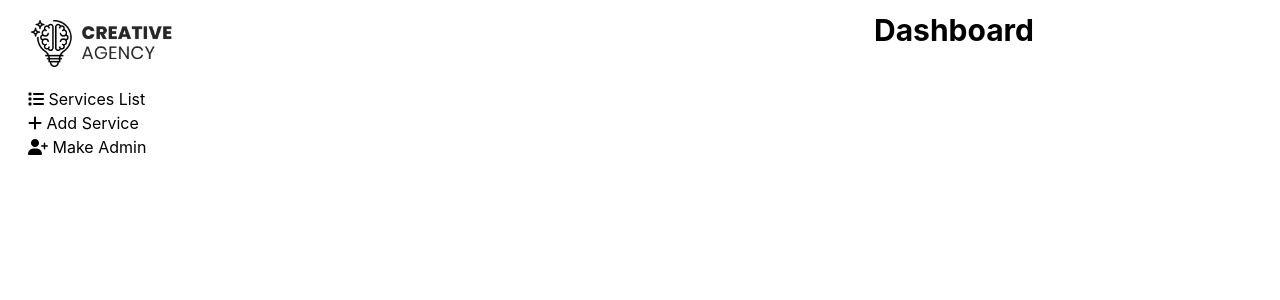
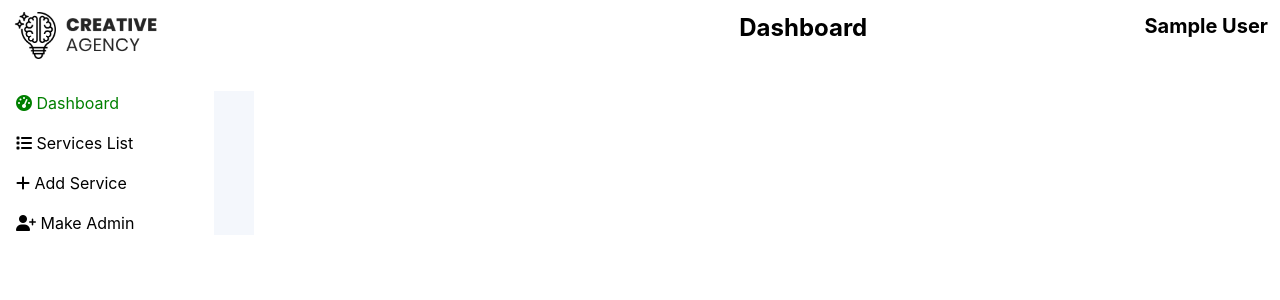
Before and after one commit to EliusHHimel/creative-agency-client-side, a React (Create React App) app: page /dashboard in a window 1280 px wide. Shown: the top 300 px of the page. Built offline with nearby package versions, Linux system fonts and the light colour scheme; no server answers; sample sign-in values are in the browser's storage.

Commit message:
dashboard functionality added

```diff
--- a/src/App.css
+++ b/src/App.css
@@ -25,3 +25,7 @@
 .active{
   color: green;
 }
+.dashboard-bg{
+  background-color: #f4f7fc;
+  background-size: cover;
+}
--- a/src/App.js
+++ b/src/App.js
@@ -1,5 +1,9 @@
+
 import { BrowserRouter, Route, Routes } from 'react-router-dom';
 import './App.css';
+import AddServices from './Pages/DashboardPage/AdminDashboard/AddServices/AddServices';
+import MakeAdmin from './Pages/DashboardPage/AdminDashboard/MakeAdmin/MakeAdmin';
+import ServiceList from './Pages/DashboardPage/AdminDashboard/ServiceList/ServiceList';
 import DashboardRoot from './Pages/DashboardPage/DashboardRoot/DashboardRoot';
 import Home from './Pages/HomePage/Home/Home';
 import Login from './Pages/LoginPage/Login';
@@ -7,6 +11,7 @@ import ProtectedRoute from './Pages/ProtectedRoute/ProtectedRoute';
 import Signup from './Pages/SignupPage/Signup';
 
 function App() {
+
   return (
     <div className="App">
       <BrowserRouter>
@@ -16,7 +21,11 @@ function App() {
           <Route path='/register' element={<Signup />} />
           <Route path='/dashboard' element={<ProtectedRoute>
             <DashboardRoot></DashboardRoot>
-          </ProtectedRoute>} />
+          </ProtectedRoute>}>
+            <Route path='serviceList' element={<ServiceList />} />
+            <Route path='addService' element={<AddServices />} />
+            <Route path='makeAdmin' element={<MakeAdmin />} />
+          </Route>
         </Routes>
       </BrowserRouter>
 
--- a/src/Pages/DashboardPage/AdminDashboard/AddServices/AddServices.js
+++ b/src/Pages/DashboardPage/AdminDashboard/AddServices/AddServices.js
@@ -3,7 +3,25 @@ import React from 'react';
 const AddServices = () => {
     return (
         <div>
-            <h1>Add Services</h1>
+            <form>
+                <div className='flex'>
+                    <div className='text-left'>
+                        <label className='font-bold' htmlFor='service-title'>Service Title</label>
+                        <input id='service-title' className="shadow appearance-none border rounded w-full py-2 px-3 text-gray-700 leading-tight focus:outline-none focus:shadow-outline" type="text" placeholder="Enter Service Title" />
+                    </div>
+                    <div className='my-4 mt-8 w-full'>
+                        <label className="shadow border rounded py-2 px-3 text-gray-700 bg-white focus:outline-none focus:shadow-outline" htmlFor="file"><i className="fas fa-cloud-upload-alt"></i> Select Service Image</label>
+                        <input className="hidden w-full" type="file" id='file' />
+                    </div>
+                </div>
+                <div className='text-left'>
+                    <label className='font-bold' htmlFor="service-desc">Service Description</label>
+                    <textarea id='service-desc' className="mt-2 shadow appearance-none border rounded w-full py-2 px-3 text-gray-700 leading-tight focus:outline-none focus:shadow-outline" type="text" rows={5} placeholder="Enter Service Description" />
+                </div>
+                <button className="mt-2 bg-green-500 hover:bg-green-700 text-white font-bold py-2 px-4 rounded focus:outline-none focus:shadow-outline">
+                    Add Service
+                </button>
+            </form>
         </div>
     );
 };
--- a/src/Pages/DashboardPage/AdminDashboard/MakeAdmin/MakeAdmin.js
+++ b/src/Pages/DashboardPage/AdminDashboard/MakeAdmin/MakeAdmin.js
@@ -3,7 +3,15 @@ import React from 'react';
 const MakeAdmin = () => {
     return (
         <div>
-            <h1>Make Admin</h1>
+            <form>
+                <div className='flex'>
+                    <div className='text-left'>
+                        <label className='font-bold' htmlFor='service-title'>Enter email</label>
+                        <input id='service-title' className="shadow appearance-none border rounded w-full py-2 px-3 text-gray-700 leading-tight focus:outline-none focus:shadow-outline" type="text" placeholder="Enter Enter email" />
+                        <button className="mt-2 bg-green-500 hover:bg-green-700 text-white font-bold py-2 px-4 rounded focus:outline-none focus:shadow-outline" type="submit">Make Admin</button>
+                    </div>
+                </div>
+            </form>
         </div>
     );
 };
--- a/src/Pages/DashboardPage/DashboardRoot/DashboardRoot.js
+++ b/src/Pages/DashboardPage/DashboardRoot/DashboardRoot.js
@@ -1,38 +1,58 @@
-import React from 'react';
-import { NavLink, Route, Routes } from 'react-router-dom';
+import React, { useEffect } from 'react';
+import { Link, NavLink, Outlet, useLocation } from 'react-router-dom';
+import useFirebase from '../../../Hooks/useFirebase';
 import logo from "../../../images/logos/logo.png";
-import AddServices from '../AdminDashboard/AddServices/AddServices';
-import MakeAdmin from '../AdminDashboard/MakeAdmin/MakeAdmin';
-import ServiceList from '../AdminDashboard/ServiceList/ServiceList';
 
 const DashboardRoot = () => {
+    const { user } = useFirebase();
+    const location = useLocation();
+    let routeName = 'Dashboard';
+
+    if (location.pathname === '/dashboard/addService') {
+        routeName = 'Add Services';
+    }
+    else if (location.pathname === '/dashboard') {
+        routeName = 'Dashboard';
+    }
+    else if (location.pathname === '/dashboard/serviceList') {
+        routeName = 'Services List';
+    }
+    else if (location.pathname === '/dashboard/makeAdmin') {
+        routeName = 'Make Admin';
+    }
+
+    useEffect(() => {
+        document.title = `${routeName} | Creative Agency`;
+    }, [routeName]);
+
     return (
-        <div className='lg:grid grid-cols-2 p-3'>
-            <div className='px-4 py-2'>
-                <div>
-                    <img className='w-3/12' src={logo} alt="" />
+        <>
+            <div>
+                <div className='lg:flex justify-between p-3'>
+                    <div>
+                        <Link to='/'> <img className='w-4/12' src={logo} alt="" /></Link>
+                    </div>
+                    <div>
+                        <h1 className='text-2xl font-bold text-right'>{routeName}</h1>
+                    </div>
+                    <div>
+                        <h1 className='text-xl font-bold text-right'>{user.displayName}</h1>
+                    </div>
                 </div>
-                <div className='text-left mt-5'>
-                    <NavLink activeStyle={{}} to='/dashboard/serviceList'><i className="fas fa-list"></i> Services List</NavLink>
-                    <br />
-                    <NavLink activeStyle={{}} to='/dashboard/addService'><i className="fas fa-plus"></i> Add Service</NavLink>
-                    <br />
-                    <NavLink activeStyle={{}} to='/dashboard/makeAdmin'><i className="fas fa-user-plus"></i> Make Admin</NavLink>
+                <div className='lg:flex mx-4'>
+                    <div className='text-left mt-5 flex flex-col'>
+                        <NavLink to='/dashboard'><i className="fas fa-tachometer-alt"></i> Dashboard</NavLink>
+                        <NavLink className='mt-4' activeStyle={{}} to='/dashboard/serviceList'><i className="fas fa-list"></i> Services List</NavLink>
+                        <NavLink className='mt-4' activeStyle={{}} to='/dashboard/addService'><i className="fas fa-plus"></i> Add Service</NavLink>
+                        <NavLink className='mt-4' activeStyle={{}} to='/dashboard/makeAdmin'><i className="fas fa-user-plus"></i> Make Admin</NavLink>
+                    </div>
+                    <div className='mt-5 ml-5 lg:ml-20 dashboard-bg p-5'>
+                        <Outlet />
+                    </div>
+
                 </div>
             </div>
-            <div>
-                <div>
-                    <h1 className='text-3xl font-bold'>Dashboard</h1>
-                </div>
-
-                <Routes>
-                    <Route path='/dashboard/serviceList' element={<ServiceList />} />
-                    <Route path='/dashboard/addService' element={<AddServices />} />
-                    <Route path='/dashboard/makeAdmin' element={<MakeAdmin />} />
-                </Routes>
-
-            </div>
-        </div>
+        </>
     );
 };
 
--- a/src/Pages/HomePage/Home/Home.js
+++ b/src/Pages/HomePage/Home/Home.js
@@ -1,4 +1,5 @@
-import React from 'react';
+import React, { useEffect } from 'react';
+import { useLocation } from 'react-router-dom';
 import Banner from '../Banner/Banner';
 import ClientsFeedback from '../ClientsFeedback/ClientsFeedback';
 import ContactUs from '../ContactUs/ContactUs';
@@ -9,6 +10,16 @@ import Partners from '../Partners/Partners';
 import Services from '../Services/Services';
 
 const Home = () => {
+    const location = useLocation();
+    let title = 'Creative Agency | Your Creative Solutions';
+    if (location.pathname === '/') {
+        title = 'Creative Agency | Your Creative Solutions';
+    }
+
+
+    useEffect(() => {
+        document.title = title;
+    }, [title])
     return (
         <div>
             <Navbar></Navbar>
--- a/src/Pages/HomePage/Navbar/Navbar.js
+++ b/src/Pages/HomePage/Navbar/Navbar.js
@@ -26,7 +26,7 @@ const Navbar = () => {
                     <div className="text-sm lg:flex-grow">
                         <NavLink className="block mt-4 lg:inline-block lg:mt-0 text-black hover:text-white mr-4" to="/">Home</NavLink>
                         <a className="block mt-4 lg:inline-block lg:mt-0 text-black hover:text-white mr-4" href="#our-portfolio">Our Portfolio</a>
-                        <NavLink className="block mt-4 lg:inline-block lg:mt-0 text-black hover:text-white mr-4" to="#our-team">Our Team</NavLink>
+                        <a className="block mt-4 lg:inline-block lg:mt-0 text-black hover:text-white mr-4" href="#our-team">Our Team</a>
                         <a className="block mt-4 lg:inline-block lg:mt-0 text-black hover:text-white mr-4" href="#contact">Contact</a>
                         {user.email ? <>
                             <span className='font-bold'>Hi,</span><span className='px-2 font-bold text-gray-700'>{user.displayName}</span>
--- a/src/Pages/LoginPage/Login.js
+++ b/src/Pages/LoginPage/Login.js
@@ -1,4 +1,4 @@
-import React from 'react';
+import React, { useEffect } from 'react';
 import { Link, useLocation, useNavigate } from 'react-router-dom';
 import useFirebase from '../../Hooks/useFirebase';
 import logo from "../../images/logos/logo.png";
@@ -11,6 +11,16 @@ const Login = () => {
         e.preventDefault();
         loginHandler(location, navigate);
     }
+
+    let title = 'Creative Agency | Your Creative Solutions';
+    if (location.pathname === '/login') {
+        title = 'Login | Your Creative Solutions';
+    }
+
+
+    useEffect(() => {
+        document.title = title;
+    }, [title])
     return (
         <div className='p-5'>
             <center>
--- a/src/Pages/SignupPage/Signup.js
+++ b/src/Pages/SignupPage/Signup.js
@@ -1,4 +1,4 @@
-import React from 'react';
+import React, { useEffect } from 'react';
 import { Link, useLocation, useNavigate } from 'react-router-dom';
 import useFirebase from '../../Hooks/useFirebase';
 
@@ -10,6 +10,14 @@ const Signup = () => {
         e.preventDefault()
         registerUser(location, navigate)
     }
+    let title = 'Creative Agency | Your Creative Solutions';
+    if (location.pathname === '/register') {
+        title = 'Register | Your Creative Solutions';
+    }
+
+    useEffect(() => {
+        document.title = title;
+    }, [title])
     return (
         <div>
             <center>
```
Also changed, not shown: src/Temorary for interview/Counter.js (deleted, +0 -14 lines).
